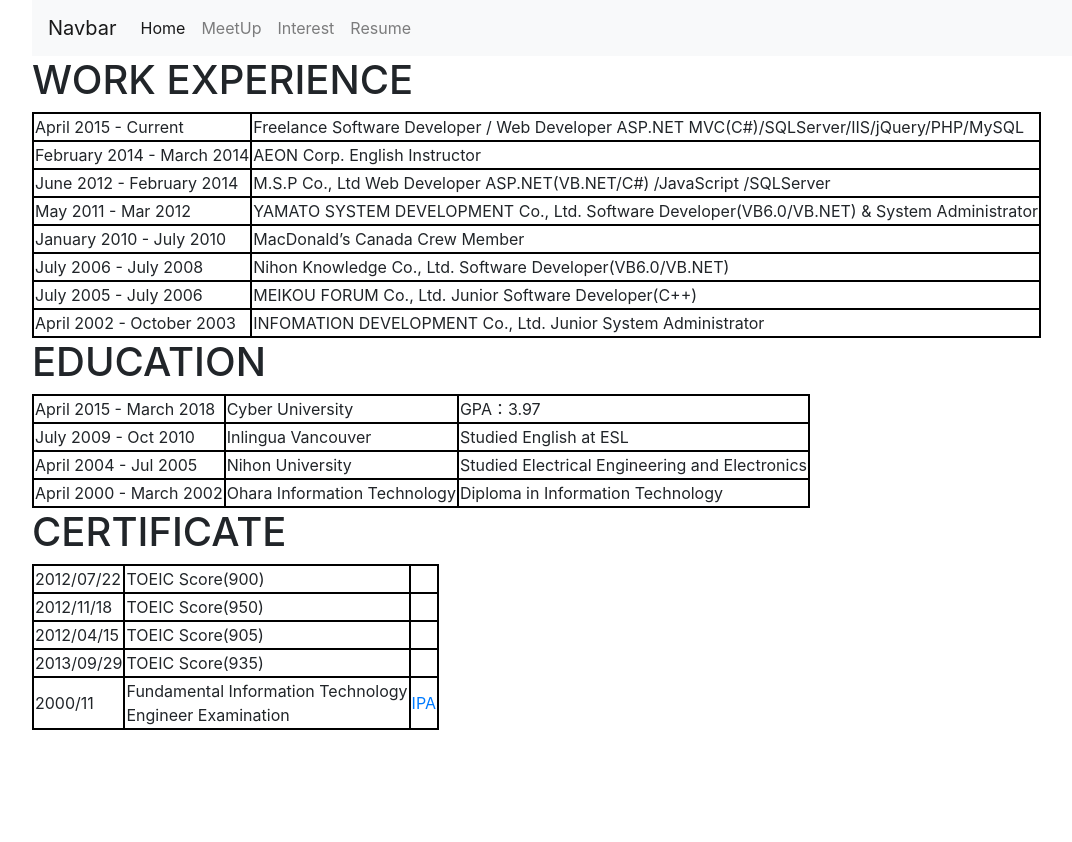
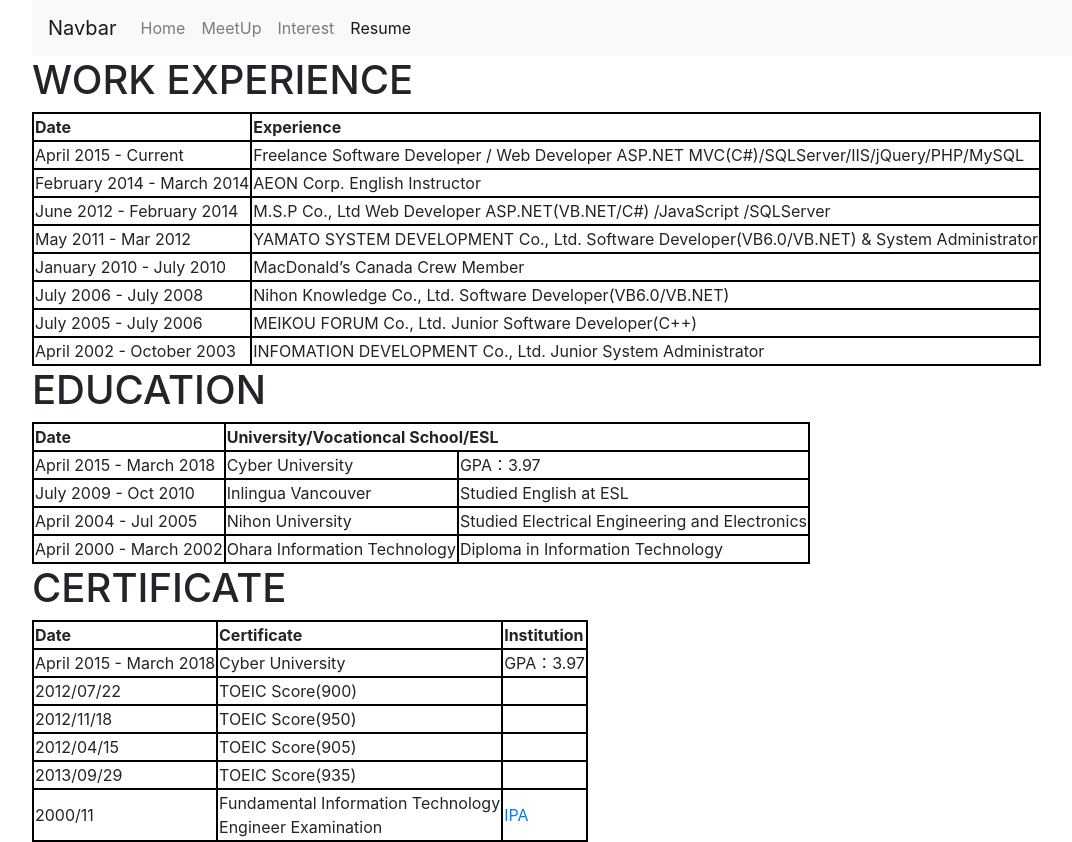
Before and after one commit to 50storm/CS50_Project0, a plain HTML site: page resume.html in a window 1280 px wide. Shown: the whole page, without its empty margins (53-1125 px from the left). Before the commit the page ends 800 px from the top, so only its background shows below. Drawn offline with nearby package versions, Linux system fonts and the light colour scheme.

Commit message:
modified col

```diff
--- a/index.html
+++ b/index.html
@@ -53,14 +53,14 @@
         </div>
       </div>
       <div class="row">
-            <div class="col-12">
+            <div class="col-sm">
               <figure class="figure">
                 <!-- <img src="./img/hiroCwithGuitar.png" /> -->
               </figure>
             </div>
     </div>
     <div class="row ">
-          <div class="col-3">
+          <div class="col-sm-3">
             <p>
               Hello! , World!! <br>
               I'm Hiroshi Igrashi. I live in Japan. Japan is a nice place to live.<br>
@@ -71,7 +71,7 @@
 
             </p>
           </div>
-          <div class="col-3">
+          <div class="col-sm-3">
             <p>
               Additionally, I love traveling. I have visited Canada, America and New Zealand.<br>
               About demestic trips, I recently visited Nagasaki, Kumamoto. These places were so interesting.<br>
@@ -82,7 +82,7 @@
               That is called <a href="https://en.wikipedia.org/wiki/Kakure_Kirishitan" > "Kakure Kirishitan"</a> which means "People who believe in Christian but they pretend to believe in Buddhism "<br>
             </p>
           </div>
-          <div class="col-3">
+          <div class="col-sm-3">
             <p>
               My background is unique. Since I have been working as a software engineer.<br>
               I have worked as a clue of MacDonald's Canada.Lol<br>
@@ -96,7 +96,7 @@
           </div>
     </div>
     <div class="row">
-      <div class="col-12">
+      <div class="col-sm">
         <div class="jumbotron">
             <h1 class="display-4">MeetUp</h1>
             <p class="lead">I'm fluent in English, let's have a chat at Cafe!</p>
@@ -110,7 +110,7 @@
     </div>
 
     <div class="row">
-          <div class="col-12">
+          <div class="col-sm">
             <h>Contact</h1>
             <ul>
               <li><a href="https://www.facebook.com/hiroshi.igarashi.page/"  >Facebook</a></li>
@@ -119,5 +119,10 @@
           </div>
     </div>
   </div>
+  <!-- Optional JavaScript -->
+   <!-- jQuery first, then Popper.js, then Bootstrap JS -->
+   <script src="https://code.jquery.com/jquery-3.3.1.slim.min.js" integrity="sha384-q8i/X+965DzO0rT7abK41JStQIAqVgRVzpbzo5smXKp4YfRvH+8abtTE1Pi6jizo" crossorigin="anonymous"></script>
+   <script src="https://cdnjs.cloudflare.com/ajax/libs/popper.js/1.14.3/umd/popper.min.js" integrity="sha384-ZMP7rVo3mIykV+2+9J3UJ46jBk0WLaUAdn689aCwoqbBJiSnjAK/l8WvCWPIPm49" crossorigin="anonymous"></script>
+   <script src="https://stackpath.bootstrapcdn.com/bootstrap/4.1.3/js/bootstrap.min.js" integrity="sha384-ChfqqxuZUCnJSK3+MXmPNIyE6ZbWh2IMqE241rYiqJxyMiZ6OW/JmZQ5stwEULTy" crossorigin="anonymous"></script>
   </body>
 </html>
--- a/resume.html
+++ b/resume.html
@@ -19,7 +19,7 @@
           </button>
           <div class="collapse navbar-collapse" id="navbarNav">
             <ul class="navbar-nav">
-              <li class="nav-item active">
+              <li class="nav-item ">
                 <a class="nav-link" href="./index.html" >Home<span class="sr-only">(current)</span></a>
               </li>
               <li class="nav-item ">
@@ -28,7 +28,7 @@
               <li class="nav-item">
                 <a class="nav-link" href="./interest.html"  >Interest</a>
               </li>
-              <li class="nav-item">
+              <li class="nav-item active">
                 <a  class="nav-link"  href="./resume.html" >Resume</a>
               </li>
             </ul>
@@ -39,6 +39,14 @@
           <div class="col-12">
             <h1>WORK EXPERIENCE</h1>
               <table>
+                <tr>
+                  <th>
+                    Date
+                  </th>
+                  <th>
+                    Experience
+                  </th>
+                </td>
                 <tr>
                   <td>
                     April 2015 - Current
@@ -118,6 +126,12 @@
           <div class="col-12">
             <h1>EDUCATION</h1>
             <table>
+              <th>
+                Date
+              </th>
+              <th colspan="2">
+                University/Vocationcal School/ESL
+              </th>
               <tr>
                 <td>
                     April 2015 - March 2018
@@ -166,6 +180,27 @@
           <div class="col-12">
             <h1>CERTIFICATE</h1>
             <table>
+              <th>
+                Date
+              </th>
+              <th>
+                Certificate
+              </th>
+              <th>
+                Institution
+              </th>
+              <tr>
+                <td>
+                    April 2015 - March 2018
+                </td>
+                <td>
+                    Cyber University
+                </td>
+                <td>
+                   GPA：3.97
+                </td>
+              </tr>
+
               <tr>
                 <td>
                     2012/07/22
```
Also changed, not shown: 1 other file.
